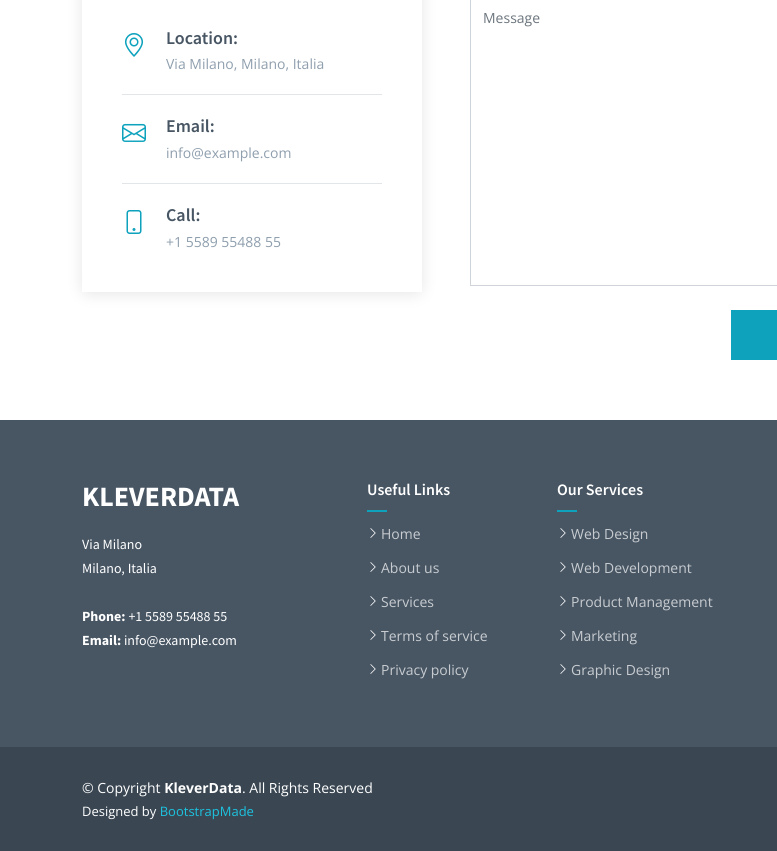
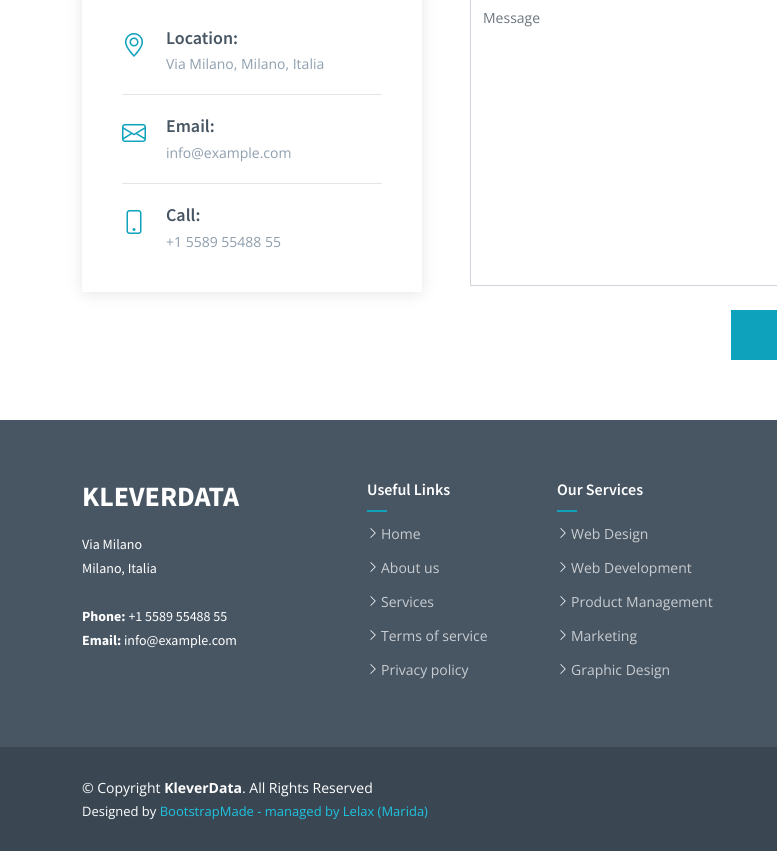
Before and after one commit to lelax/KleverData, a plain HTML site: page index.html in a window 1280 px wide. Shown: the part 5770-6621 px from the top of the page, 0-777 px from the left. Drawn offline with nearby package versions, Linux system fonts and the light colour scheme.

Commit message:
Add files via upload

```diff
--- a/index.html
+++ b/index.html
@@ -950,7 +950,7 @@
             <!-- You can delete the links only if you purchased the pro version. -->
             <!-- Licensing information: https://bootstrapmade.com/license/ -->
             <!-- Purchase the pro version with working PHP/AJAX contact form: https://bootstrapmade.com/herobiz-bootstrap-business-template/ -->
-            Designed by <a href="https://bootstrapmade.com/">BootstrapMade</a>
+            Designed by <a href="#">BootstrapMade - managed by Lelax (Marida)</a>
           </div>
         </div>
 
```
